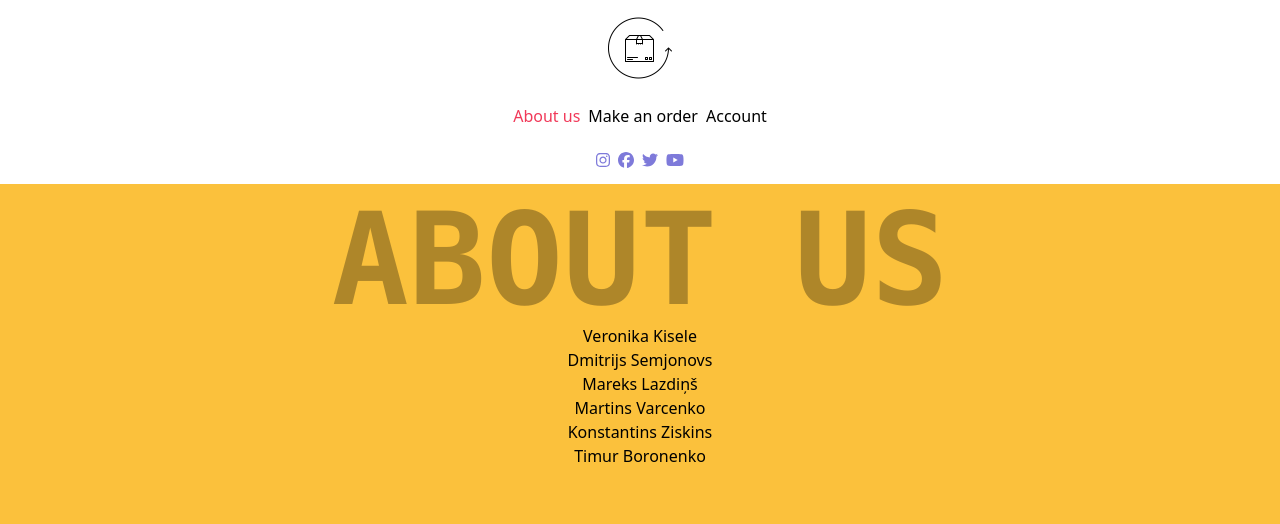
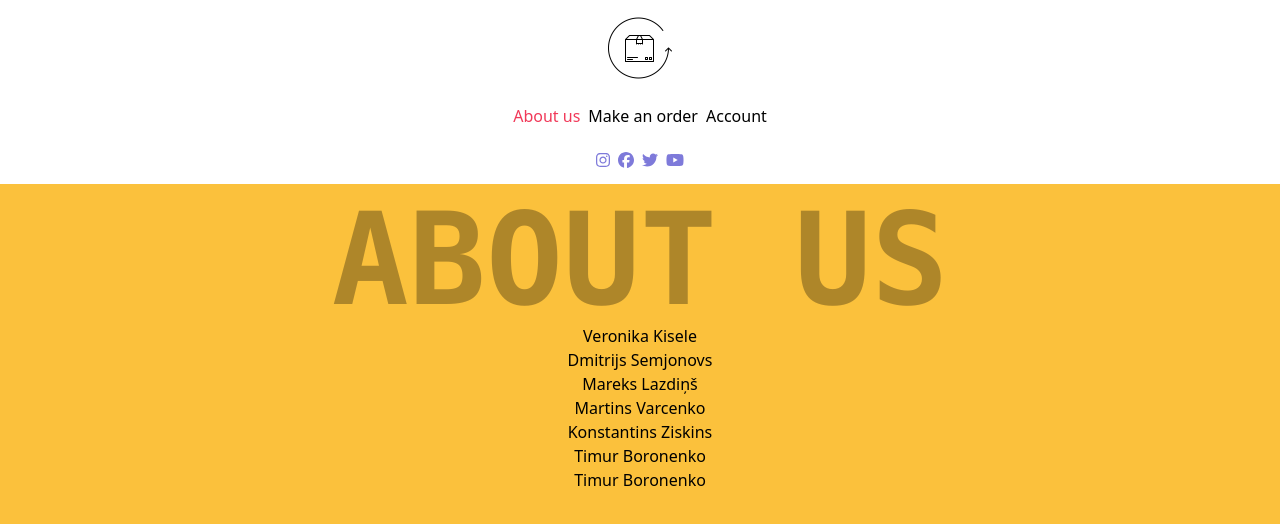
Before and after one commit to BoronenkoTimurs/ForMartinas, a Vue app: page /about in a window 1280 px wide. Shown: the top 524 px of the page. Built offline with nearby package versions, Linux system fonts and the light colour scheme.

Commit message:
new test

```diff
--- a/src/views/AboutView.vue
+++ b/src/views/AboutView.vue
@@ -13,6 +13,7 @@
         <p>Martins Varcenko</p>
         <p>Konstantins Ziskins</p>
         <p>Timur Boronenko</p>
+        <p>Timur Boronenko</p>
       </div>
     </div>
   </div>
```
